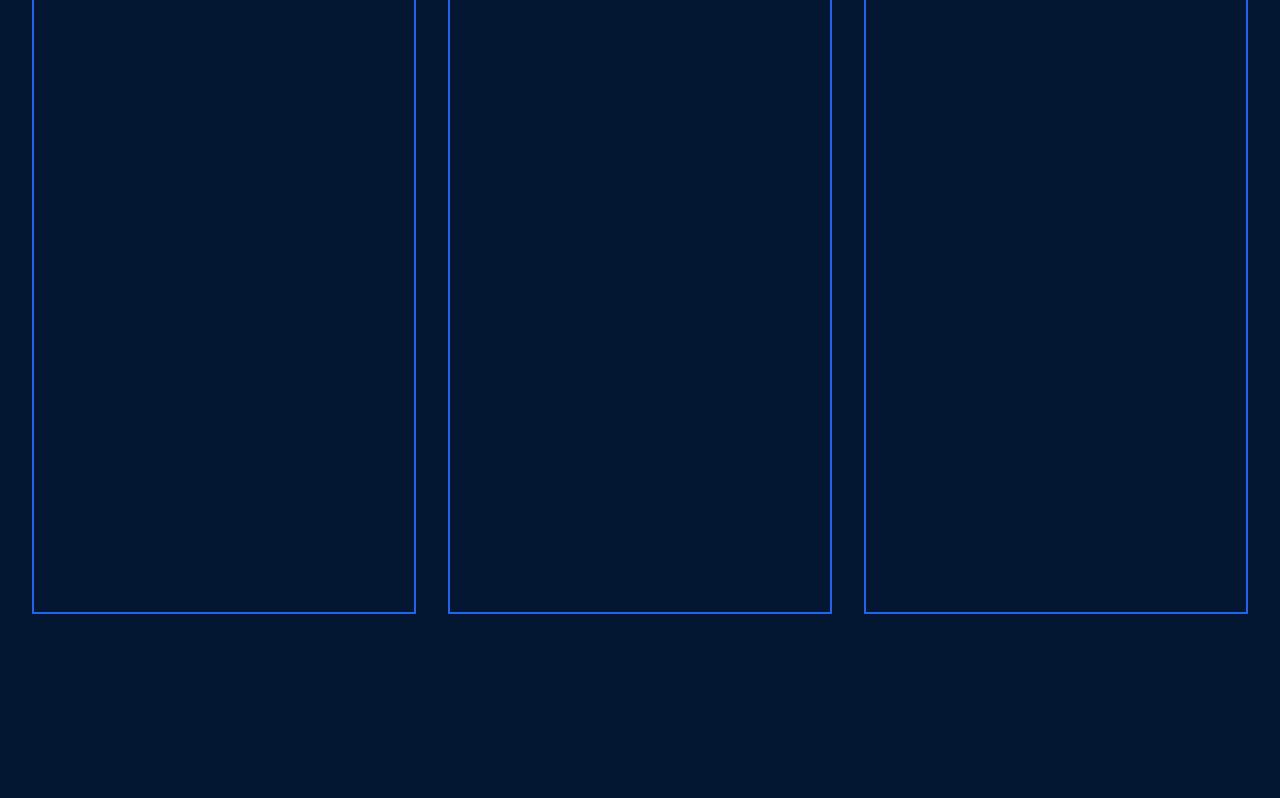
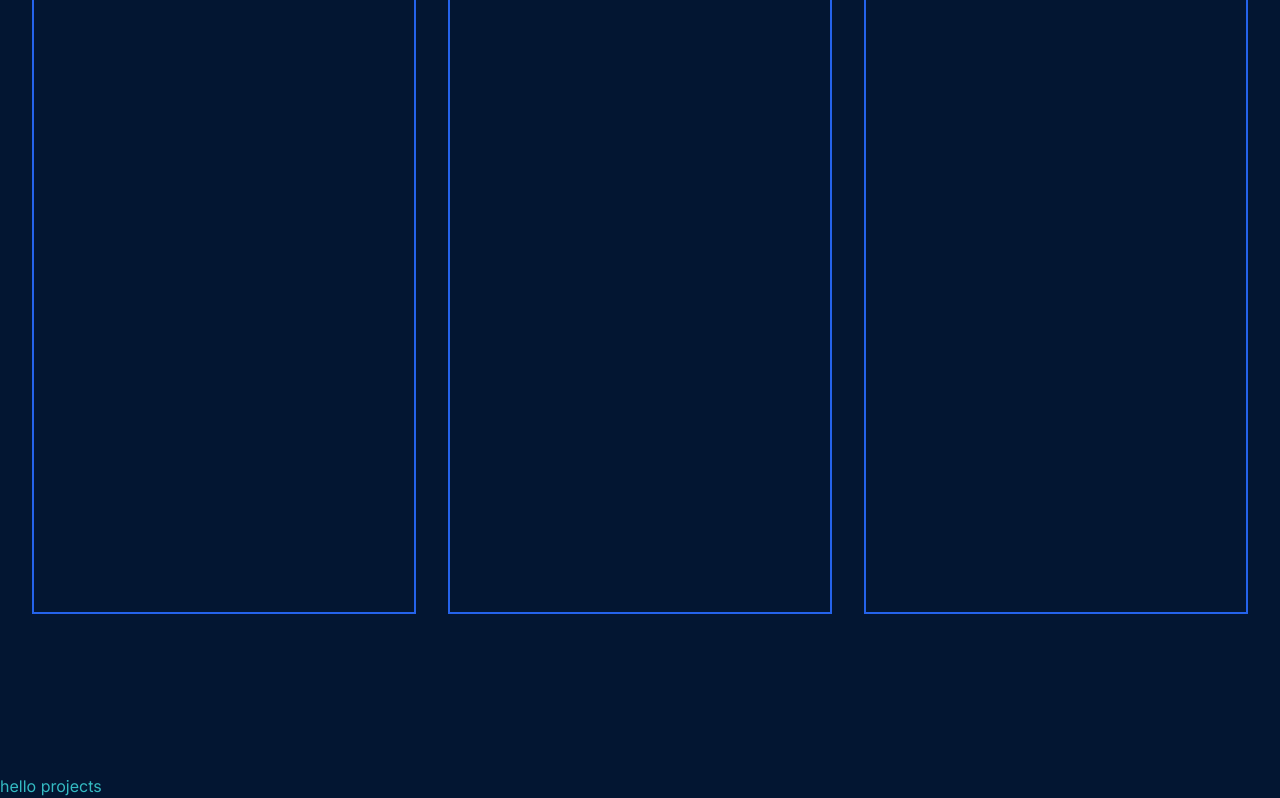
Before and after one commit to nnguye47/Portfolio-Website, a Next.js app: page / in a window 1280 px wide. Shown: the part 858-1656 px from the top of the page. Before the commit the page ends 1632 px from the top, so only its background shows below. Built offline with nearby package versions, Linux system fonts and the light colour scheme.

Commit message:
create projects section

```diff
--- /dev/null
+++ b/src/app/components/Projects/Card.tsx
@@ -0,0 +1,5 @@
+import React from "react";
+
+export default function Card() {
+  return <div>individual project</div>;
+}
--- /dev/null
+++ b/src/app/components/Projects/Projects.tsx
@@ -0,0 +1,5 @@
+import React from "react";
+
+export default function Projects() {
+  return <div>hello projects</div>;
+}
--- a/src/app/page.tsx
+++ b/src/app/page.tsx
@@ -2,12 +2,14 @@ import Image from "next/image";
 import React from "react";
 import Intro from "./components/Intro";
 import About from "./components/About/About";
+import Projects from "./components/Projects/Projects";
 
 export default function Home() {
   return (
     <main className="relative">
       <Intro />
       <About />
+      <Projects />
     </main>
   );
 }
```
